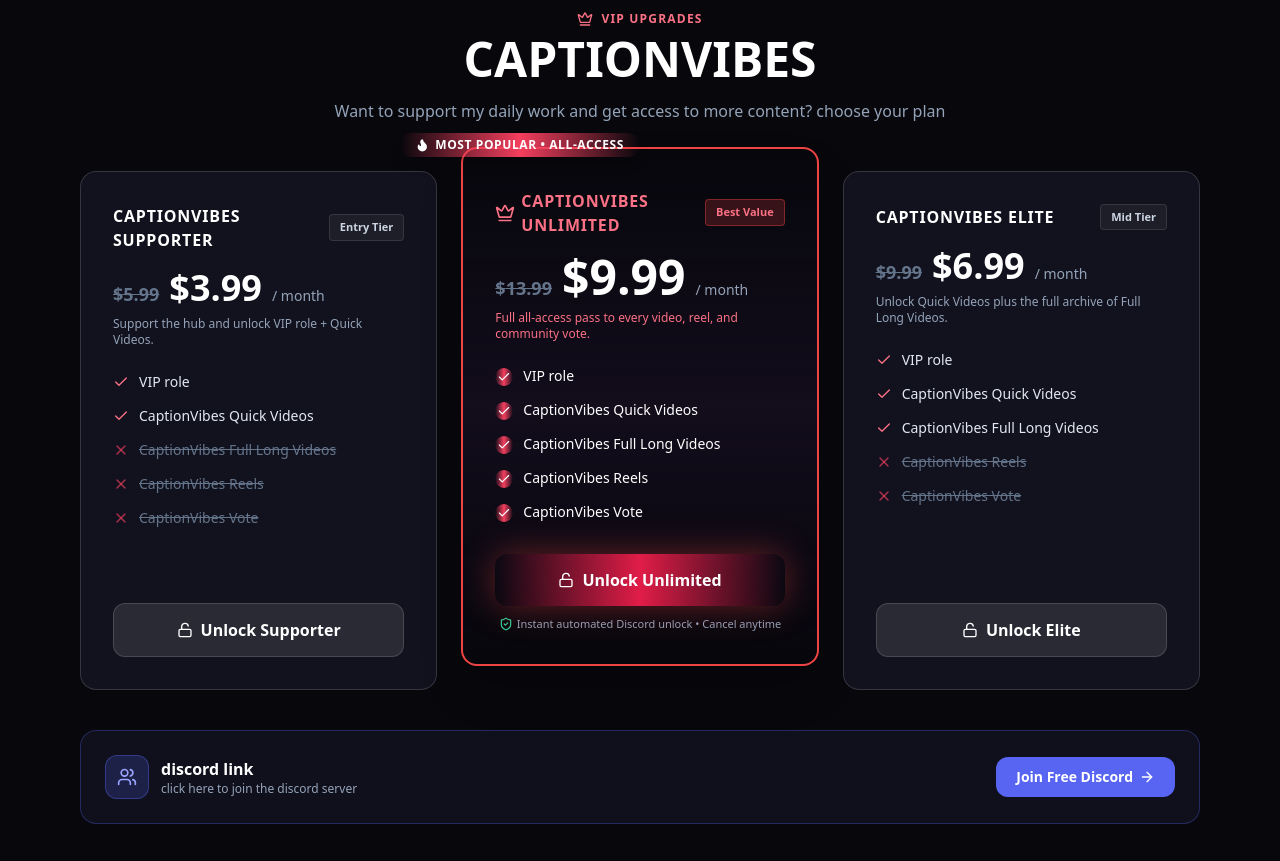
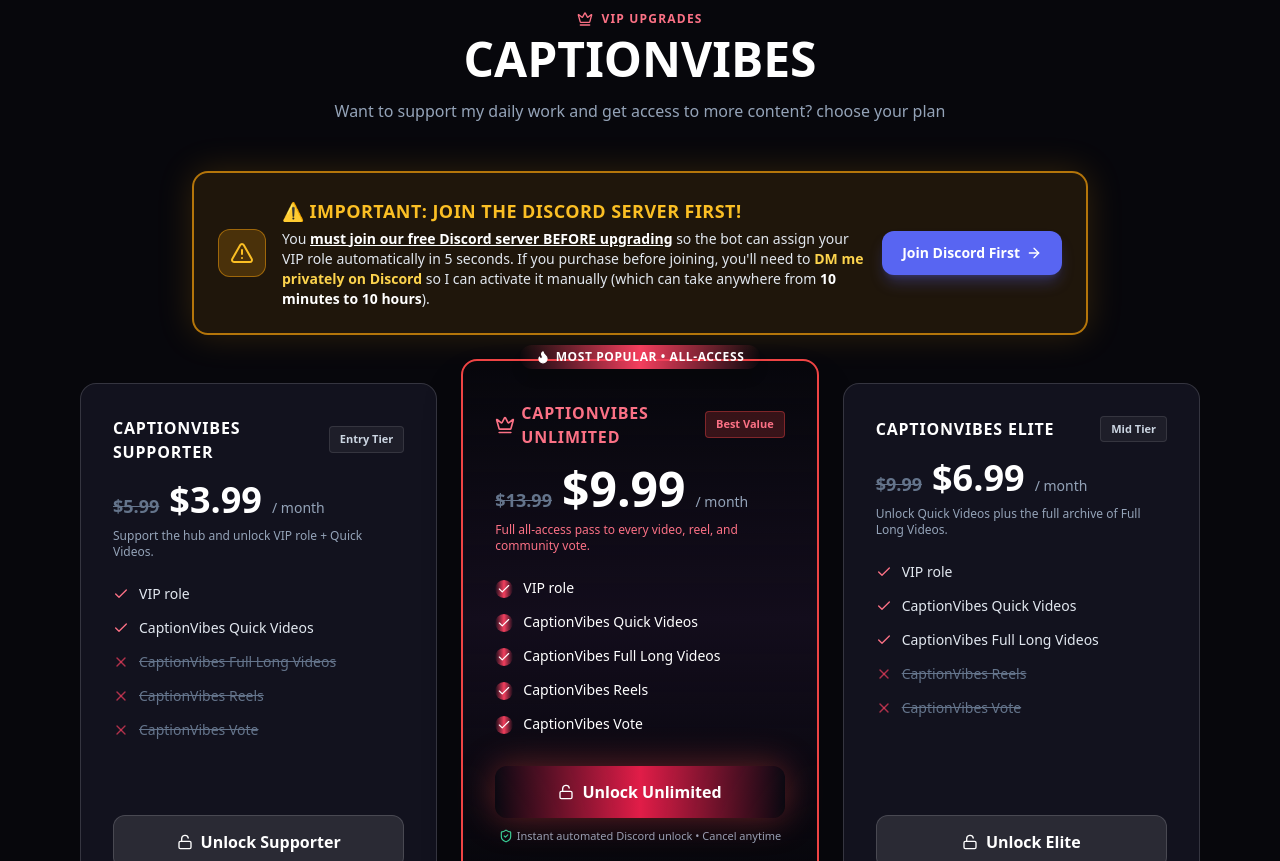
Before and after one commit to dragonere93-png/vitejs-vite-vvb1fxf9, a React (Vite) app: page / in a window 1280 px wide. Shown: the part 1780-2641 px from the top of the page. Built offline with nearby package versions, Linux system fonts and the light colour scheme.

Commit message:
Update App.tsx

```diff
--- a/src/App.tsx
+++ b/src/App.tsx
@@ -5,7 +5,7 @@ import {
   ChevronUp, Settings, ExternalLink, ArrowRight,
   MessageSquare, Palette, Type, DollarSign,
   Copy, RotateCcw, Plus, Trash2, CheckCircle2,
-  BarChart3, Clapperboard, Users, Bell, Gift
+  BarChart3, Clapperboard, Users, Bell, Gift, AlertTriangle
 } from 'lucide-react';
 
 // ============================================================================
@@ -1058,6 +1058,33 @@ const DEFAULT_FAQS: FaqItem[] = ${JSON.stringify(faqs, null, 2)};`;
 
         </div>
 
+        {/* IMPORTANT WARNING: JOIN DISCORD FIRST */}
+        <div className={`max-w-4xl mx-auto mb-12 ${radiusCard} bg-amber-500/10 border-2 border-amber-500/70 p-5 sm:p-6 shadow-[0_0_35px_rgba(245,158,11,0.18)]`}>
+          <div className="flex flex-col sm:flex-row items-start sm:items-center gap-4">
+            <div className="w-12 h-12 rounded-xl bg-amber-500/20 border border-amber-500/50 flex items-center justify-center text-amber-400 shrink-0">
+              <AlertTriangle className="w-6 h-6" />
+            </div>
+            <div className="flex-1 text-left">
+              <h3 className="text-base sm:text-lg font-black uppercase tracking-wide text-amber-400 mb-1">
+                ⚠️ IMPORTANT: Join the Discord Server FIRST!
+              </h3>
+              <p className="text-xs sm:text-sm text-slate-200 leading-relaxed">
+                You <strong className="text-white underline">must join our free Discord server BEFORE upgrading</strong> so the bot can assign your VIP role automatically in 5 seconds.
+                If you purchase before joining, you&apos;ll need to <strong className="text-amber-300">DM me privately on Discord</strong> so I can activate it manually (which can take anywhere from <strong className="text-white">10 minutes to 10 hours</strong>).
+              </p>
+            </div>
+            <a
+              href={config.discordInviteUrl}
+              target="_blank"
+              rel="noreferrer"
+              className={`w-full sm:w-auto px-5 py-3 ${radiusBtn} font-black text-xs sm:text-sm bg-[#5865F2] hover:bg-[#4752C4] text-white flex items-center justify-center gap-1.5 shrink-0 shadow-lg shadow-[#5865F2]/30 transition`}
+            >
+              <span>Join Discord First</span>
+              <ArrowRight className="w-4 h-4" />
+            </a>
+          </div>
+        </div>
+
         {/* Dynamic Paid Tiers Grid */}
         <div className={`grid grid-cols-1 ${gridColsClass} gap-6 items-stretch`}>
           {tiers.map((tier) => {
@@ -1073,9 +1100,11 @@ const DEFAULT_FAQS: FaqItem[] = ${JSON.stringify(faqs, null, 2)};`;
                 }`}
               >
                 {tier.isPopular && tier.popularBanner && (
-                  <div className={`absolute -top-4 left-1/2 -translate-x-1/2 px-4 py-1 rounded-full bg-gradient-to-r ${theme.barGradient} text-white text-xs font-black uppercase tracking-wider shadow-lg flex items-center gap-1.5 whitespace-nowrap`}>
-                    <Flame className="w-3.5 h-3.5 fill-white" />
-                    {tier.popularBanner}
+                  <div className="absolute -top-4 inset-x-0 flex justify-center pointer-events-none">
+                    <div className={`px-4 py-1 rounded-full bg-gradient-to-r ${theme.barGradient} text-white text-xs font-black uppercase tracking-wider shadow-lg flex items-center gap-1.5 whitespace-nowrap`}>
+                      <Flame className="w-3.5 h-3.5 fill-white" />
+                      {tier.popularBanner}
+                    </div>
                   </div>
                 )}
 
```
